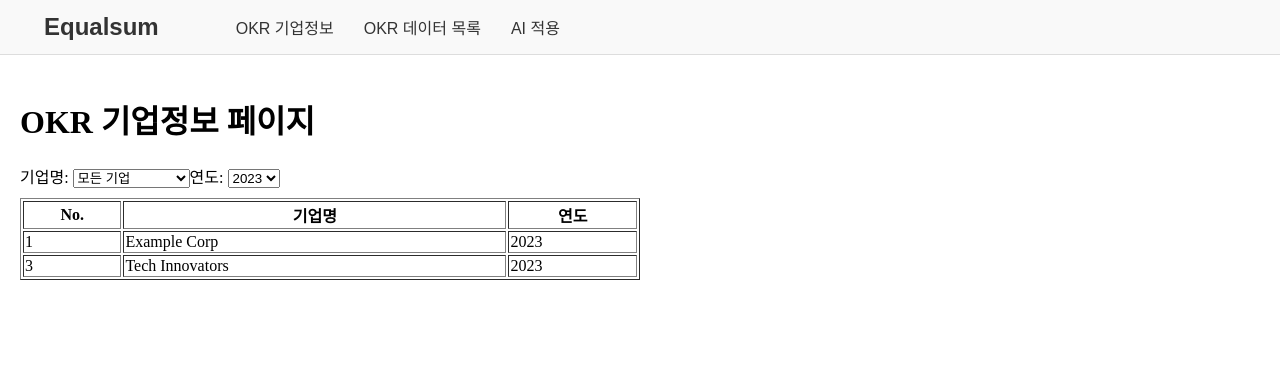
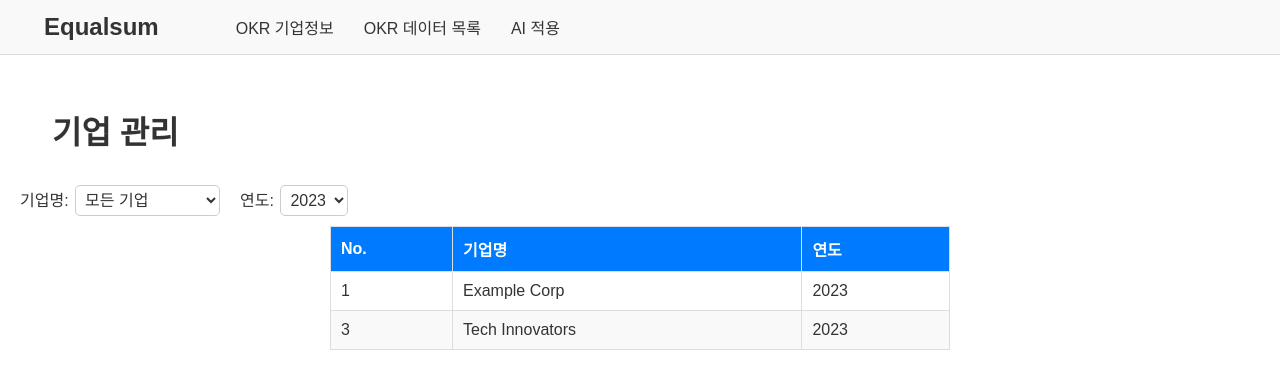
Before and after one commit to dinyudin203/20242R0136COSE48002, a React (Create React App) app: page / in a window 1280 px wide. Shown: the top 388 px of the page. Built offline with nearby package versions, Linux system fonts and the light colour scheme.

Commit message:
add overall css

```diff
--- a/src/App.js
+++ b/src/App.js
@@ -3,6 +3,7 @@ import OkrPageHeader from './components/OkrPageHeader';
 import OkrInfoPage from './components/OkrInfoPage';
 import OkrDataPage from './components/OkrDataPage';
 import OkrAIPage from './components/OkrAIPage';
+import './styles/global.css';
 
 const App = () => {
   const [activeTab, setActiveTab] = useState('OkrInfoPage'); // Default: OKR 기업정보 페이지
--- a/src/components/OkrAIPage.js
+++ b/src/components/OkrAIPage.js
@@ -56,8 +56,12 @@ const OkrAIPage = ({ selectedData, onProcessData }) => {
   };
 
   useEffect(() => {
-    handleFilterChange();
-  }, [selectedCompany, selectedYear]);
+    if (selectedCompany === '모든 기업' && selectedYear === '') {
+      setFilteredData(processedData);
+    } else {
+      handleFilterChange();
+    }
+  }, [selectedCompany, selectedYear, processedData]);
 
   const startIndex = (currentPage - 1) * itemsPerPage;
   const endIndex = startIndex + itemsPerPage;
@@ -93,9 +97,19 @@ const OkrAIPage = ({ selectedData, onProcessData }) => {
           ))}
         </select>
       </div>
-
+      <div style={{ marginTop: '0.8em', marginRight: '1.5em', textAlign: 'right' }}>
+        <Button onClick={exportAllToExcel} disabled={processedData.length === 0}
+        style={{
+          backgroundColor: processedData.length === 0 ? '#ccc' : '#007bff',
+          padding: '10px 20px',
+          color: 'white',
+          cursor: processedData.length === 0 ? 'not-allowed' : 'pointer',
+          }}>
+          전체 export
+        </Button>
+      </div>
       {filteredData.length === 0 ? (
-        <p>AI 처리된 데이터가 없습니다.</p>
+        <p style = {{ margin: '0.8em'}}>AI 처리된 데이터가 없습니다.</p>
       ) : (
         <div style={{ marginTop: '10px' }}>
           {paginatedData.map((okr, index) => (
@@ -103,6 +117,7 @@ const OkrAIPage = ({ selectedData, onProcessData }) => {
               key={index}
               style={{
                 border: '1px solid #ccc',
+                borderRadius: '10px',
                 padding: '10px',
                 marginBottom: '10px',
               }}
@@ -142,24 +157,32 @@ const OkrAIPage = ({ selectedData, onProcessData }) => {
           justifyContent: 'center',
           marginTop: '20px',
           gap: '10px',
+          alignitems: 'center',
+
         }}
       >
         <button
-          disabled={currentPage === 1}
+          disabled={currentPage === 1 || totalPages === 0}
           onClick={() => setCurrentPage((prev) => prev - 1)}
           style={{
             padding: '5px 10px',
             borderRadius: '4px',
-            backgroundColor: currentPage === 1 ? '#ccc' : '#007bff',
+            backgroundColor: currentPage === 1 || totalPages === 0 ?  '#ccc' : '#007bff',
             color: 'white',
             border: 'none',
-            cursor: currentPage === 1 ? 'not-allowed' : 'pointer',
+            cursor: currentPage === 1 || totalPages === 0 ?  'not-allowed' : 'pointer',
           }}
         >
           이전
         </button>
-        <span>
-          {currentPage} / {totalPages}
+        <span
+           style={{
+            display: 'inline-block',
+            fontSize: '1rem',
+            lineHeight: '2',
+          }}
+        >
+          {totalPages === 0 ? '0 / 0' : `${currentPage} / ${totalPages}`}
         </span>
         <button
           disabled={currentPage === totalPages}
@@ -167,20 +190,14 @@ const OkrAIPage = ({ selectedData, onProcessData }) => {
           style={{
             padding: '5px 10px',
             borderRadius: '4px',
-            backgroundColor: currentPage === totalPages ? '#ccc' : '#007bff',
+            backgroundColor: currentPage === totalPages || totalPages === 0? '#ccc' : '#007bff',
             color: 'white',
             border: 'none',
-            cursor: currentPage === totalPages ? 'not-allowed' : 'pointer',
+            cursor: currentPage === totalPages || totalPages === 0? 'not-allowed' : 'pointer',
           }}
         >
           다음
         </button>
-      </div>
-
-      <div style={{ marginTop: '20px', textAlign: 'center' }}>
-        <Button onClick={exportAllToExcel} style={{ padding: '10px 20px', borderRadius: '8px' }}>
-          전체 export
-        </Button>
       </div>
     </div>
   );
--- a/src/components/OkrDataPage.js
+++ b/src/components/OkrDataPage.js
@@ -16,12 +16,14 @@ const OkrDataPage = ({ onApply }) => {
   return (
     <div>
       <h1>OKR 데이터 목록</h1>
-      <button
-        onClick={() => onApply(selectedRows)} // 선택된 데이터 전달
-        disabled={selectedRows.length === 0} // 데이터 없으면 버튼 비활성화
-      >
+      <div className="apply-button-container">
+        <button
+          onClick={() => onApply(selectedRows)} // 선택된 데이터 전달
+          disabled={selectedRows.length === 0} // 데이터 없으면 버튼 비활성화
+        >
         AI 적용
-      </button>
+        </button>
+      </div>
       <table border="1" style={{ width: '100%', marginTop: '10px' }}>
         <thead>
           <tr>
--- a/src/components/OkrInfoPage.js
+++ b/src/components/OkrInfoPage.js
@@ -3,7 +3,7 @@ import { companyData } from '../data/data';
 
 const OkrInfoPage = () => (
   <div>
-    <h1>OKR 기업정보 페이지</h1>
+    <h1>기업 관리</h1>
     <div>
       <label>기업명: </label>
       <select>
--- a/src/styles/global.css
+++ b/src/styles/global.css
@@ -0,0 +1,80 @@
+h1 {
+    font-family: 'Arial', sans-serif;
+    font-size: 2rem;
+    font-weight: bold;
+    color: #333;
+    margin: 1em 0em 1em 1em;
+    text-align: left;
+  }
+
+  label {
+    font-family: 'Arial', sans-serif;
+    font-size: 1rem;
+    color: #333;
+    margin-right: 2px;
+  }
+
+  select {
+    font-family: 'Arial', sans-serif;
+    font-size: 1rem;
+    padding: 5px;
+    margin-right: 20px;
+    border: 1px solid #ccc;
+    border-radius: 5px;
+    background-color: #fff;
+    color: #333;
+    cursor: pointer;
+  }
+
+  table {
+    width: 100%;
+    margin: 20px auto;
+    border-collapse: collapse;
+    font-family: 'Arial', sans-serif;
+    font-size: 1rem;
+  }
+
+  table th {
+    background-color: #007bff;
+    color: #fff;
+    font-weight: bold;
+    padding: 10px;
+    text-align: left;
+    border: 1px solid #ddd;
+  }
+
+  table td {
+    padding: 10px;
+    border: 1px solid #ddd;
+    text-align: left;
+    color: #333;
+  }
+
+  table tr:nth-child(even) {
+    background-color: #f9f9f9;
+  }
+
+  button {
+    background-color: #007bff;
+    color: white;
+    border: none;
+    padding: 10px 20px;
+    font-size: 1rem;
+    font-family: 'Arial', sans-serif;
+    border-radius: 5px;
+    cursor: pointer;
+    transition: background-color 0.3s ease;
+  }
+
+  button:disabled {
+    background-color: #ccc;
+    color: white;
+    cursor: not-allowed;
+  }
+
+
+  .apply-button-container {
+    display: flex;
+    justify-content: flex-end;
+    margin: 1em 1.5em 1em 1em;
+  }
```
